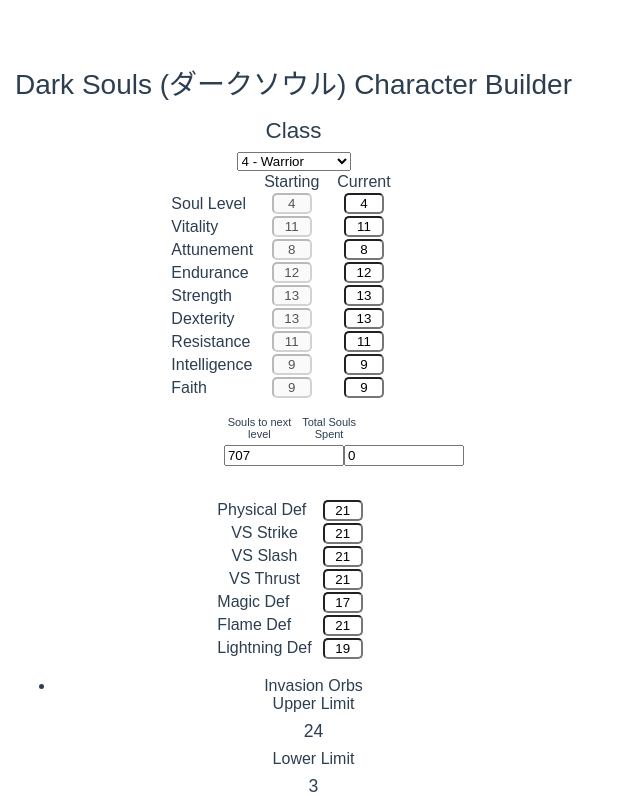
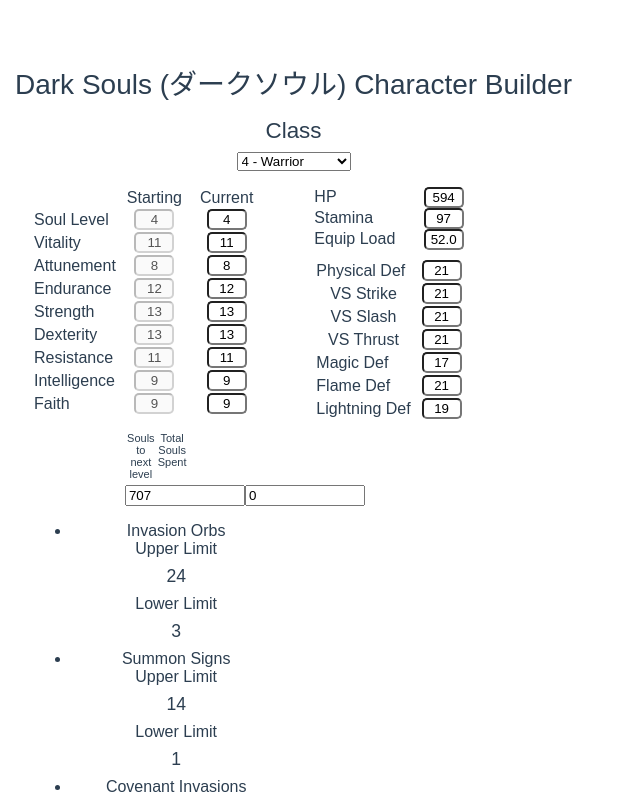
Before and after one commit to TwilDev/dark-souls-character-planner, a Vue app: page / in a window 1280 px wide. Shown: the top 796 px of the page, without its empty margins (0-640 px from the left). Built offline with nearby package versions, Linux system fonts and the light colour scheme.

Commit message:
styling and adding core stats HP, endurance and equip load w/o decorators

```diff
--- a/src/components/CoreStats.vue
+++ b/src/components/CoreStats.vue
@@ -0,0 +1,109 @@
+<template>
+  <div class="stat-sheet__core-stats">
+    <table class="stat-sheet">
+      <tbody class="core-stats-table">
+        <tr class="tr-head">
+          <td>HP</td>
+          <td>
+            <input type="text" readonly v-model="getHpValue">
+          </td>
+        </tr>
+        <tr class="tr-head">
+          <td>Stamina</td>
+          <td>
+            <input type="text" readonly v-model="getStaminaValue">
+          </td>
+        </tr>
+        <tr class="tr-head">
+          <td>Equip Load</td>
+          <td>
+            <input type="text" readonly v-model="getEquipBurdenValue">
+          </td>
+        </tr>
+      </tbody>
+    </table>
+  </div>
+</template>
+
+<script>
+
+export default {
+  name: 'core-stats',
+  props: {
+    characterBuildEndurance: {
+      type: Number,
+      required: true
+    },
+    characterBuildVitality: {
+      type: Number,
+      required: true
+    },
+  },
+  data: () => ({
+    coreStats: {},
+    hpValues: {
+      8:531,9:552,10:573,11:594,12:616,13:638,14:659,15:682,16:698,17:719,18:742,19:767,20:793,21:821,22:849,23:878,24:908,25:938,26:970,27:1001,28:1034,29:1066,30:1100,31:1123,32:1147,33:1170,34:1193,35:1216,36:1239,37:1261,38:1283,39:1304,40:1325,41:1346,42:1366,43:1386,44:1405,45:1424,46:1442,47:1458,48:1474,49:1489,50:1500,51:1508,52:1517,53:1526,54:1535,55:1544,56:1553,57:1562,58:1571,59:1580,60:1588,61:1597,62:1606,63:1615,64:1623,65:1632,66:1641,67:1649,68:1658,69:1666,70:1675,71:1683,72:1692,73:1700,74:1709,75:1717,76:1725,77:1734,78:1742,79:1750,80:1758,81:1767,82:1775,83:1783,84:1791,85:1799,86:1807,87:1814,88:1822,89:1830,90:1837,91:1845,92:1852,93:1860,94:1867,95:1874,96:1881,97:1888,98:1894,99:1900
+    },
+    staminaValuesTable: [
+      88,90,91,93,95,97,98,100,102,104,106,108,110,112,115,117,119,121,124,126,129,131,133,136,139,141,144,146,149,152,154,157,160,160,160,160,160,160,160,160,160,160,160,160,160,160,160,160,160,160,160,160,160,160,160,160,160,160,160,160,160,160,160,160,160,160,160,160,160,160,160,160,160,160,160,160,160,160,160,160,160,160,160,160,160,160,160,160,160,160,160,160
+    ],
+  }),
+  computed: {
+    getHpValue() {
+      return this.hpValues[this.coreStats.hp]
+    },
+    getStaminaValue() {
+      return this.staminaValuesTable[this.coreStats.endurance - 7]
+    },
+    getEquipBurdenValue() {
+      return (40 + this.coreStats.endurance).toFixed(1)
+    }
+  },
+  watch: {
+    characterBuildVitality: {
+      handler(newVal) {
+        this.coreStats.hp = newVal
+      },
+      deep: true
+    },
+    characterBuildEndurance: {
+      handler(newVal) {
+        this.coreStats.endurance = newVal
+      },
+      deep: true
+    },
+  },
+  methods: {
+  },
+  mounted() {
+    this.coreStats.hp = this.characterBuildVitality
+    this.coreStats.endurance = this.characterBuildEndurance
+  }
+}
+
+</script>
+
+<style lang="scss">
+.stat-sheet {
+  &__core-stats {
+    padding-bottom: .5em;
+  }
+}
+table.stat-sheet {
+  display: block;
+}
+.core-stats-table {
+  display: flex;
+  flex-direction: column;
+  align-content: flex-start;
+  width: 100%;
+  tr {
+    display: flex;
+    flex: 1;
+    justify-content: space-between;
+  }
+  input {
+
+  }
+}
+</style>
--- a/src/components/Defences.vue
+++ b/src/components/Defences.vue
@@ -68,6 +68,7 @@
   data: () => ({
     physicalDefence: {
       physical: 0,
+      phsyicalBase: 0,
       strike: 0,
       slash: 0,
       thrust : 0
@@ -180,7 +181,7 @@
 
 <style lang="scss">
 .defence-stats {
-  padding-top: 2em;
+  //padding-top: 2em;
   table {
     tbody {
       tr.tr-head {
--- a/src/styles/layout.scss
+++ b/src/styles/layout.scss
@@ -511,4 +511,7 @@
     border-radius: 5px;
     text-align: center;
   }
+	.tr-head {
+		text-align: left!important;
+	}
 }
--- a/src/views/StatSheet.vue
+++ b/src/views/StatSheet.vue
@@ -10,7 +10,8 @@
         </select>
       </div>
     </div>
-    <div class="dark-souls-character-planner__stat-sheet">
+    <div class="dark-souls-character-planner__wrapper">
+      <div class="dark-souls-character-planner__stat-sheet character-planner_section">
         <div class="d-flex justify-content-center">
           <table class="text-align__left stat-sheet">
             <thead>
@@ -58,9 +59,16 @@
             <input type="text" readonly v-model="totalSoulsSpent"/>
           </div>
         </div>
+        <Matchmaking :characterLevel="characterBuild.level"></Matchmaking>
       </div>
+      <div class="character-planner_section">
+        <CoreStats :characterBuildVitality="characterBuild.vitality" :characterBuildEndurance="characterBuild.endurance"></CoreStats>
         <Defence :characterStats="characterBuild"></Defence>
-    <Matchmaking :characterLevel="characterBuild.level"></Matchmaking>
+      </div>
+    </div>
+
+
+
   </div>
 </template>
 
@@ -69,10 +77,11 @@
 //import Classes from "../components/ClassPicker"
 import Defence from "../components/Defences"
 import Matchmaking from "../components/Matchmaking"
+import CoreStats from "../components/CoreStats"
 
 export default {
   name: 'stat-sheet',
-  components: { Defence, Matchmaking },
+  components: { Defence, Matchmaking, CoreStats },
   props: {},
   data: () => ({
     loading: false,
@@ -270,6 +279,9 @@
 <style lang="scss">
 
 .dark-souls-character-planner {
+  &__wrapper {
+    display: flex;
+  }
   &__stat-sheet {
     &--souls-cost {
       width: 25%;
@@ -286,6 +298,10 @@
   }
 }
 
+.character-planner_section {
+  padding: 1rem;
+}
+
 i {
   cursor: pointer;
 }
```
Lines whose indentation alone changed are shown as unchanged.
